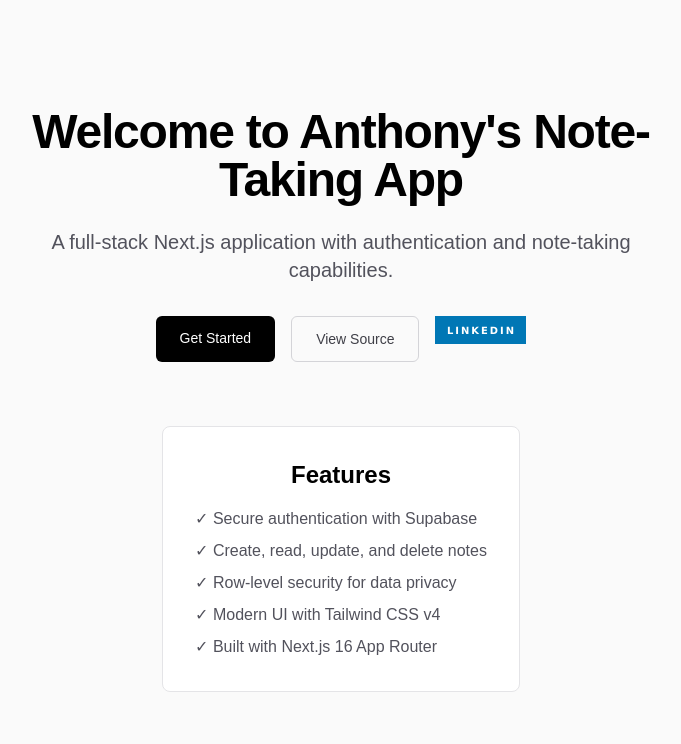
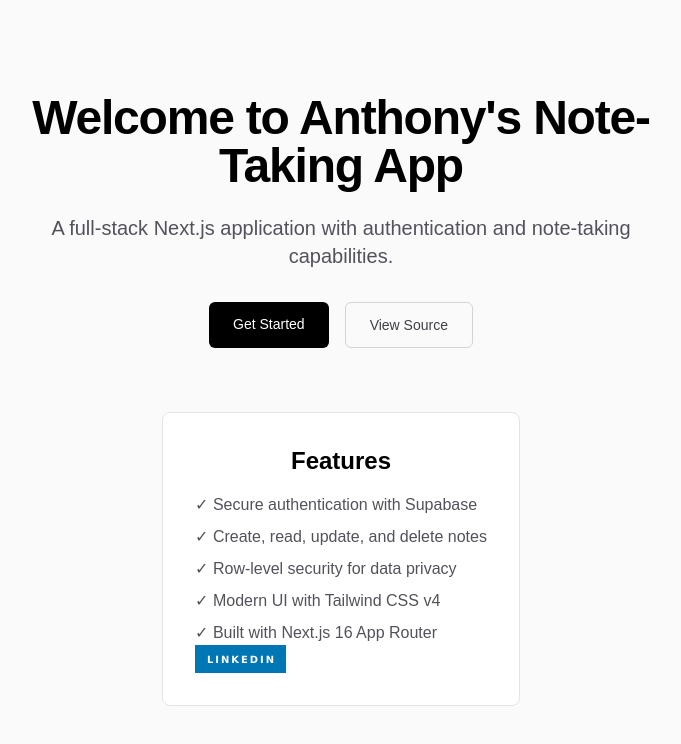
Before and after one commit to AnthonySJHenry/note-taking-app, a Next.js app: page / in a window 1280 px wide. Shown: the top 744 px of the page, without its empty margins (299-980 px from the left). Built offline with nearby package versions, Linux system fonts and the light colour scheme; no server answers.

Commit message:
change linkedin link pos

```diff
--- a/src/app/page.tsx
+++ b/src/app/page.tsx
@@ -37,13 +37,6 @@ export default async function Home() {
           >
             View Source
           </a>
-          <Link
-            href="https://www.linkedin.com/in/anthonysjhenry/"
-            target="_blank"
-            rel="nofollow"
-          >
-            <img src="/linkedin.svg" alt="LinkedIn" />
-          </Link>
         </div>
         <div className="mt-16 rounded-lg border border-zinc-200 bg-white p-8 dark:border-zinc-800 dark:bg-zinc-900">
           <h2 className="mb-4 text-2xl font-semibold text-black dark:text-zinc-50">
@@ -56,6 +49,13 @@ export default async function Home() {
             <li>✓ Modern UI with Tailwind CSS v4</li>
             <li>✓ Built with Next.js 16 App Router</li>
           </ul>
+          <Link
+            href="https://www.linkedin.com/in/anthonysjhenry/"
+            target="_blank"
+            rel="nofollow"
+          >
+            <img src="/linkedin.svg" alt="LinkedIn" />
+          </Link>
         </div>
       </main>
     </div>
```
